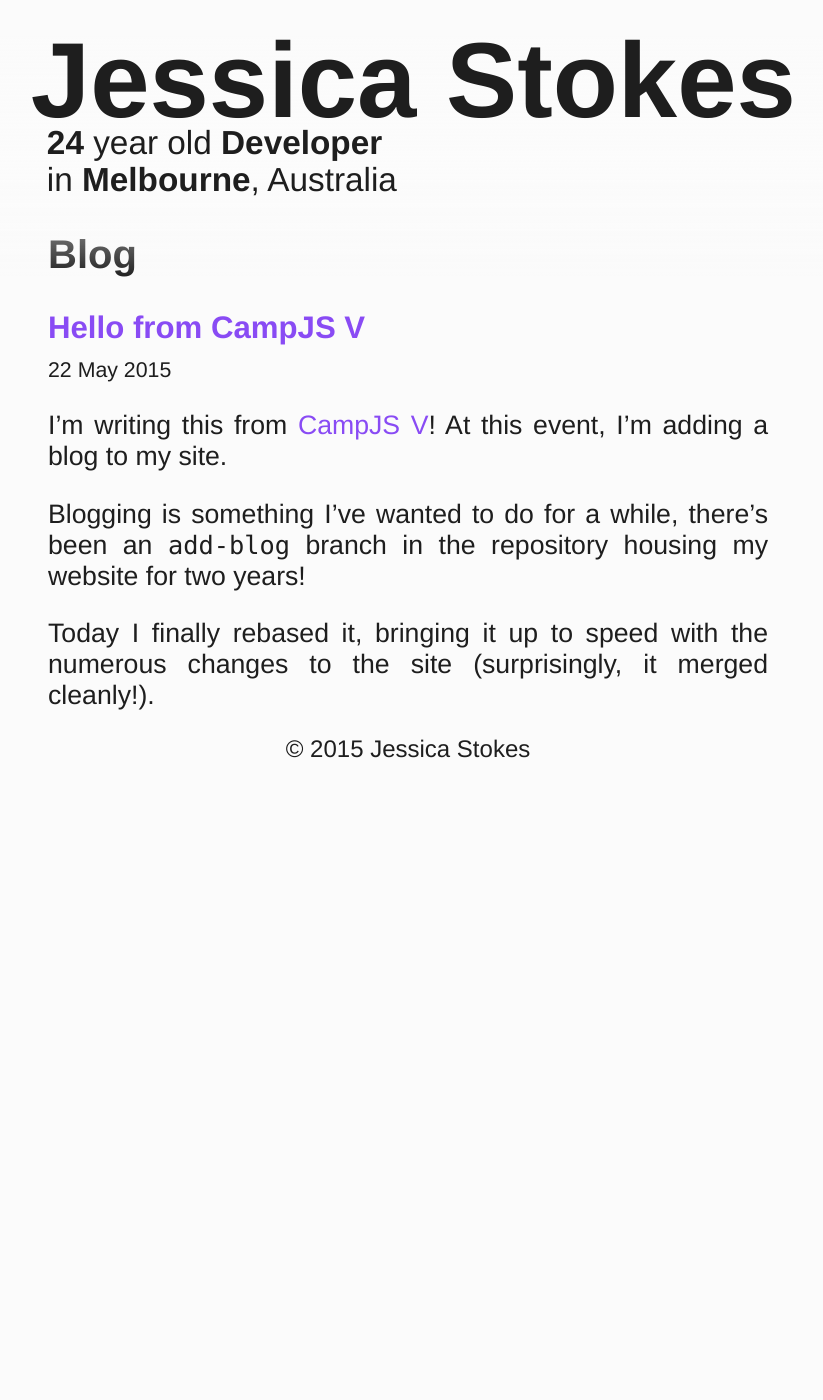
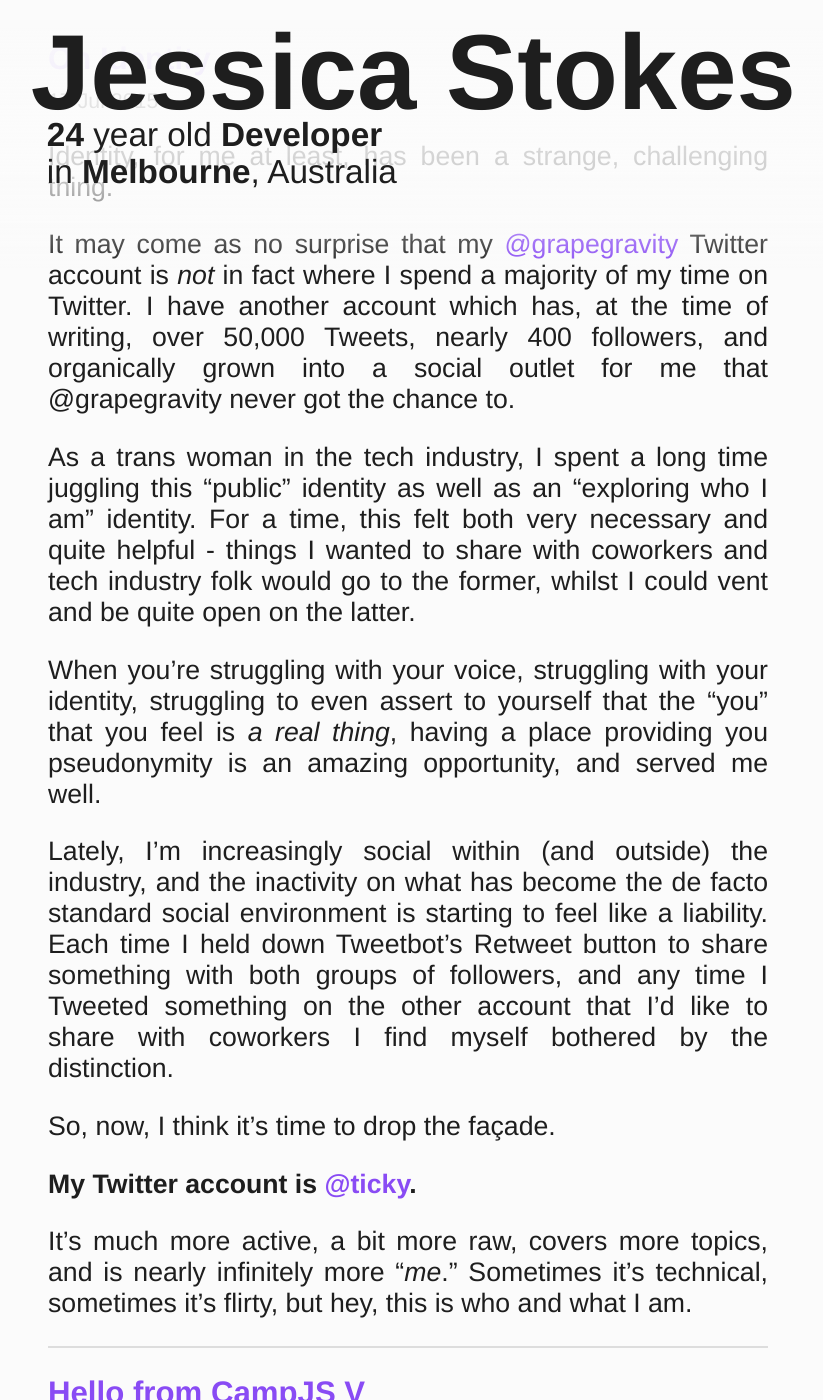
Before and after one commit to ticky/jessicastokes.net, a Jekyll site: the page built from blog/index.html, in a window 1280 px wide and 1400 px high, scrolled down 261 px. Shown: the whole window, without its empty margins (232-1055 px from the left). Built offline with Jekyll 4.4.1, drawn with Linux system fonts in a browser that asks for light colours; the list of posts is cut into pages by our own code.

Commit message:
Publish "On Identity" post

```diff
--- a/_config.yml
+++ b/_config.yml
@@ -13,4 +13,4 @@
   email: hello@jessicastokes.net
   github: grapegravity
   gitlab: grapegravity
-  twitter: grapegravity
+  twitter: ticky
--- a/_drafts/2015-07-14-on-identity.markdown
+++ b/_posts/2015-07-17-on-identity.markdown
@@ -1,7 +1,8 @@
 ---
 layout: post
 title:  "On Identity"
-date:   2015-07-11 09:00:00 +1000
+description: "Identity has been a strange, challenging thing. I spent a long time juggling identities. Now, it's time to drop the façade."
+date:   2015-07-17 12:30:00 +1000
 categories: meta identity personal trans transgender
 ---
 
```
Also changed, not shown: other parts of _posts/2015-07-17-on-identity.markdown (+0 -2 lines), index.md (+2 -2 lines).
